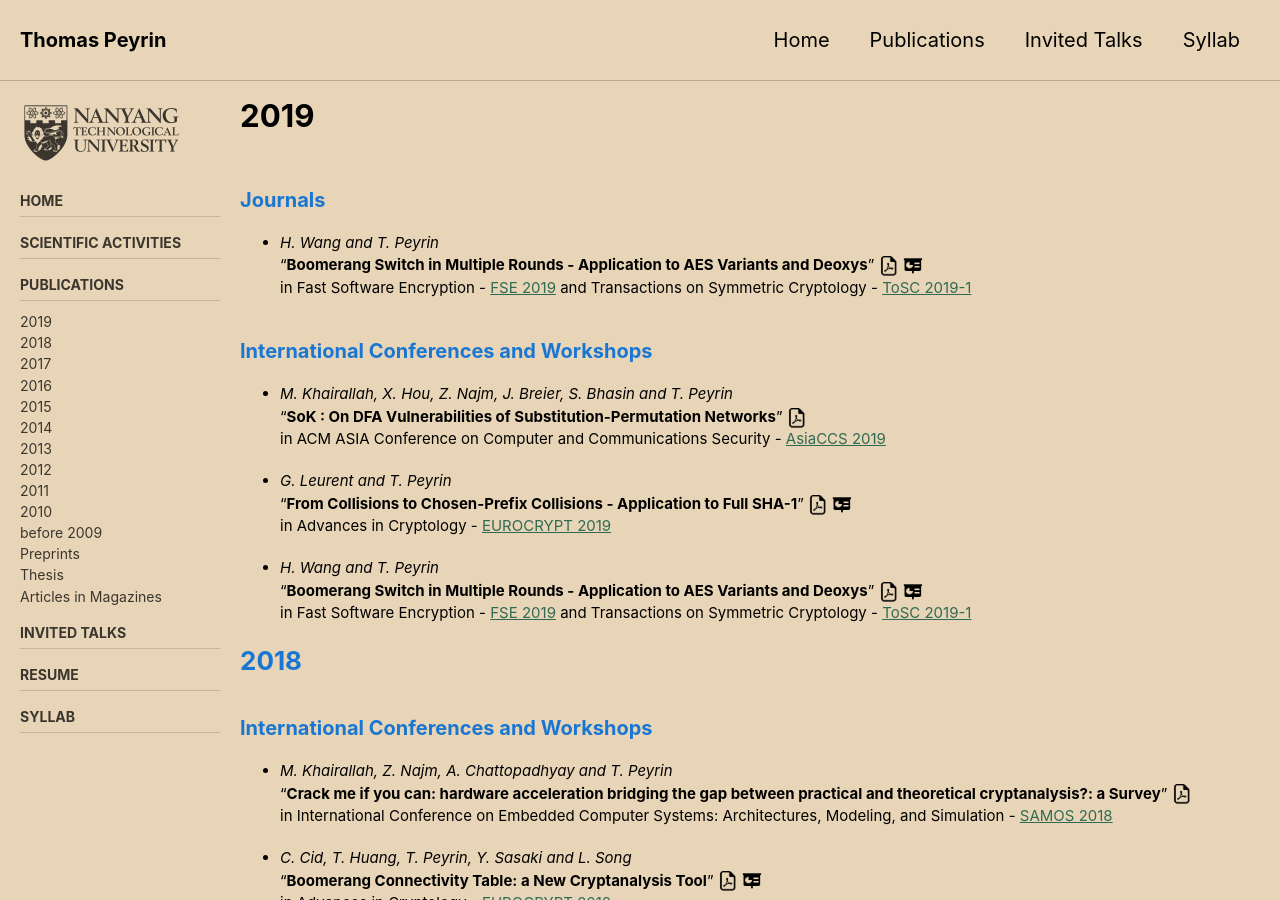
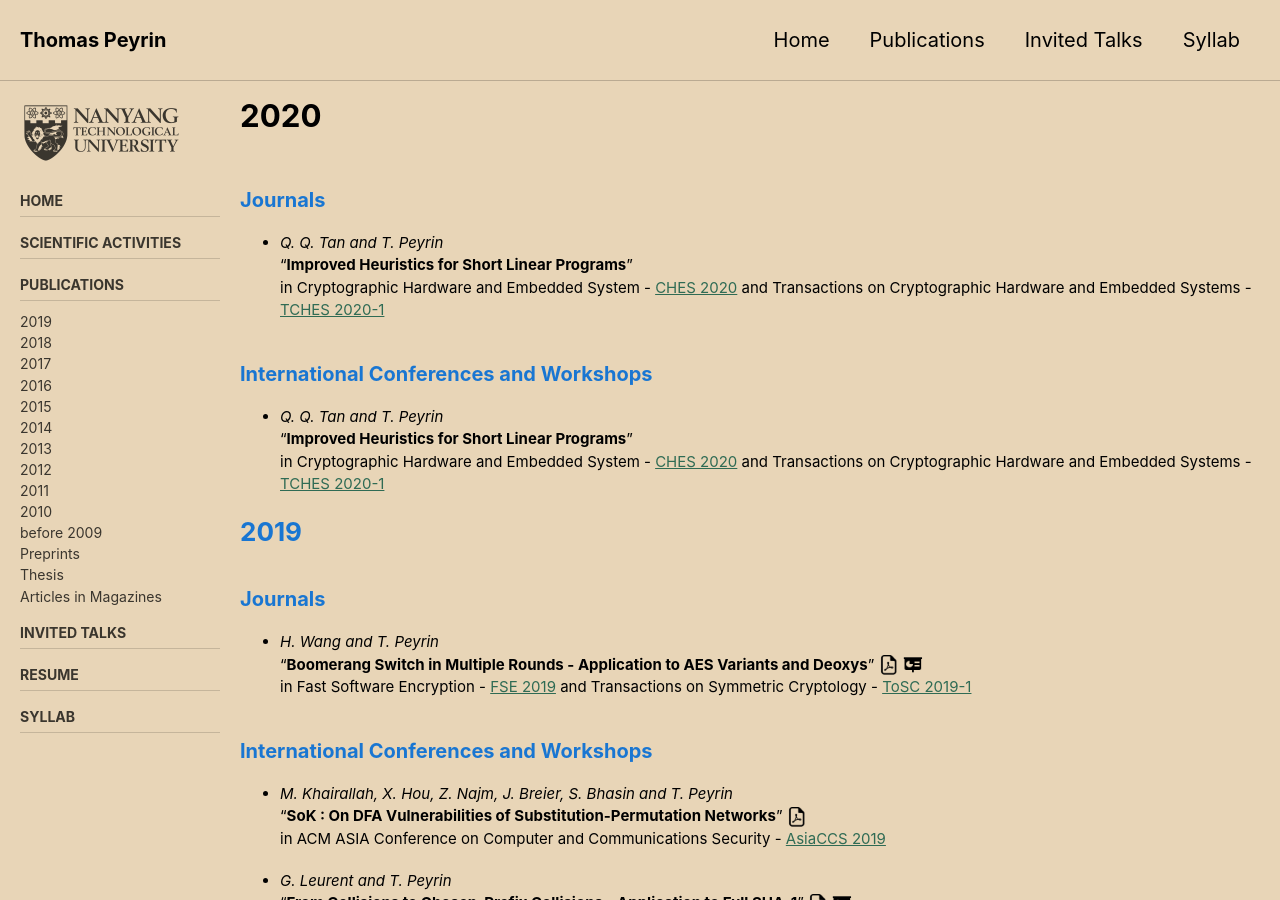
Before and after one commit to thomaspeyrin/web, a Jekyll site: the page built from publications.md, in a window 1280 px wide and 900 px high. Built offline with Jekyll 4.4.1, drawn with Linux system fonts in a browser that asks for light colours; cached includes are drawn as plain includes; nearby versions of some CDN libraries; our own code applies the rules of GitHub Pages for plain Markdown files.

Commit message:
Update publications.md

```diff
--- a/publications.md
+++ b/publications.md
@@ -8,6 +8,22 @@ sidebar:
     image_alt: "image"
     nav: "docsp"
 ---
+
+
+# 2020
+
+### Journals
+
+- *Q. Q. Tan and T. Peyrin*
+"**Improved Heuristics for Short Linear Programs**"
+in Cryptographic Hardware and Embedded System - [CHES 2020](https://ches.iacr.org/2020/) and Transactions on Cryptographic Hardware and Embedded Systems - [TCHES 2020-1](http://tches.iacr.org/index.php/tches/issue/archive)
+
+
+### International Conferences and Workshops
+
+- *Q. Q. Tan and T. Peyrin*
+"**Improved Heuristics for Short Linear Programs**"
+in Cryptographic Hardware and Embedded System - [CHES 2020](https://ches.iacr.org/2020/) and Transactions on Cryptographic Hardware and Embedded Systems - [TCHES 2020-1](http://tches.iacr.org/index.php/tches/issue/archive)
 
 
 # 2019
```
